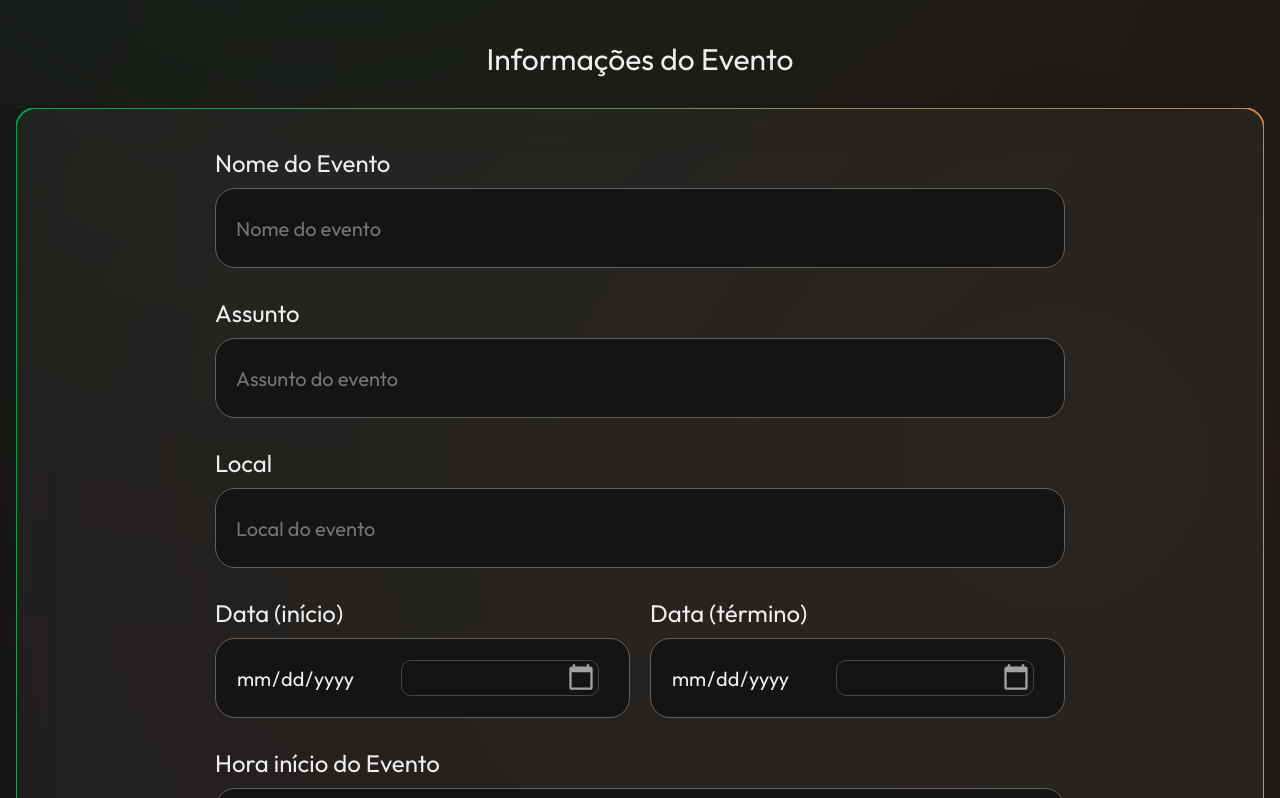
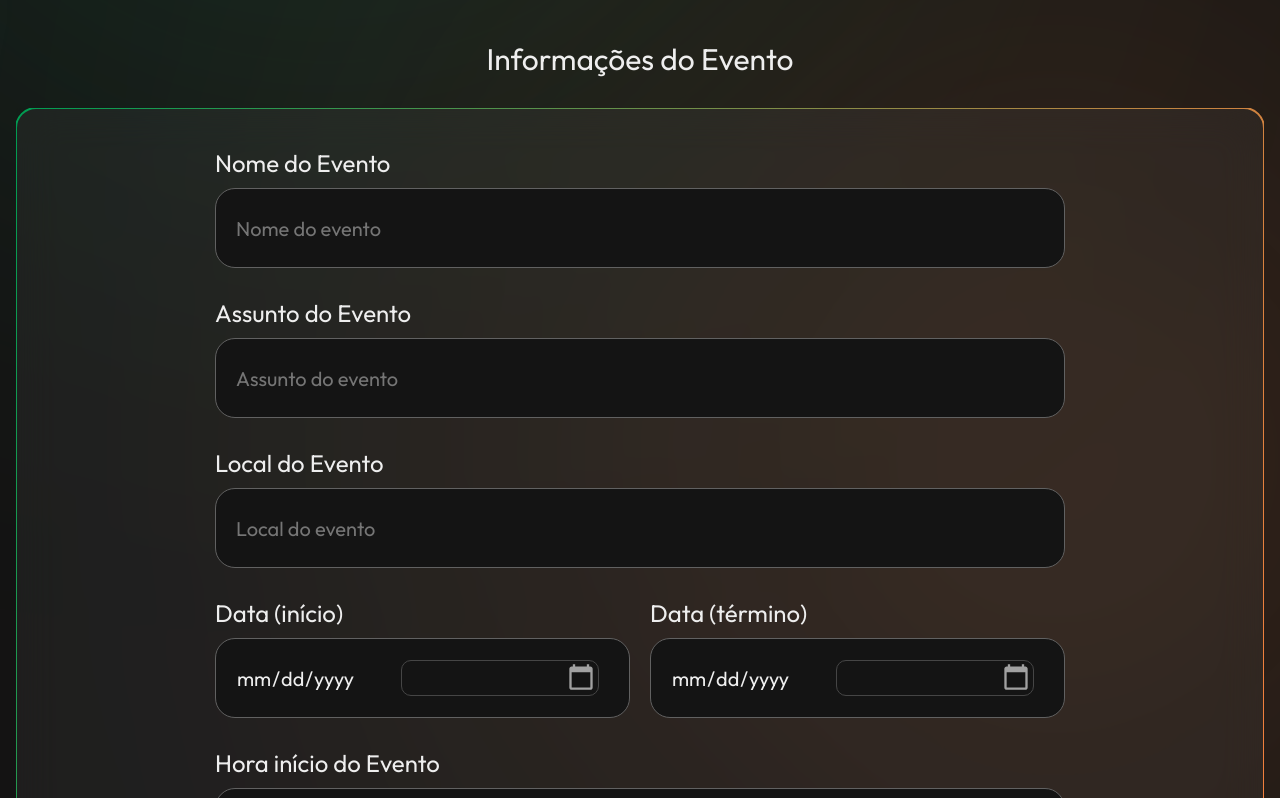
Before and after one commit to Pedro-Andre/Checkcerly-Backup, a React (Vite) app: page /criar-evento in a window 1280 px wide. Shown: the part 820-1618 px from the top of the page. Built offline with nearby package versions, Linux system fonts and the light colour scheme; no server answers.

Commit message:
Atualizando

```diff
--- a/src/App.css
+++ b/src/App.css
@@ -49,7 +49,7 @@ main::before,
   left: 0;
   z-index: -999;
   filter: blur(30rem);
-  opacity: 0.5;
+  opacity: 0.85;
 }
 
 main::after,
@@ -63,7 +63,7 @@ main::after,
   bottom: 50rem;
   right: 0;
   z-index: -999;
-  filter: blur(65rem);
+  filter: blur(35rem);
 }
 
 .login button {
--- a/src/assets/components/BottomSection/BottomSection.tsx
+++ b/src/assets/components/BottomSection/BottomSection.tsx
@@ -1,4 +1,4 @@
-import CreateEventBtn from "../Buttons/CreateEventBtn";
+import CreateEventBtn2 from "../Buttons/CreateEventBtn2";
 import "./BottomSection.css";
 
 function BottomSection() {
@@ -41,7 +41,7 @@ function BottomSection() {
               Vamos te ajudar a criar as informações do seu evento de forma
               simplificada
             </span>
-            <CreateEventBtn />
+            <CreateEventBtn2 />
           </div>
         </div>
         <div className="orb-1"></div>
--- /dev/null
+++ b/src/assets/components/Buttons/CreateEventBtn2.tsx
@@ -0,0 +1,13 @@
+import { Link } from "react-router-dom";
+
+function CreateEventBtn() {
+  return (
+    <Link to={"/criar-evento"}>
+      <button className="body-btn" type="submit">
+        Criar Evento
+      </button>
+    </Link>
+  );
+}
+
+export default CreateEventBtn;
--- a/src/assets/components/EventoContainer/EventoContainer.css
+++ b/src/assets/components/EventoContainer/EventoContainer.css
@@ -26,11 +26,8 @@
   margin-bottom: 15rem;
 }
 
-input[type="date"] {
-  cursor: pointer;
-}
-
-input[type="date"]::-webkit-calendar-picker-indicator {
+input[type="date"]::-webkit-calendar-picker-indicator,
+input[type="time"]::-webkit-calendar-picker-indicator {
   cursor: pointer;
   height: 3rem;
   width: 3rem;
@@ -42,6 +39,7 @@ input[type="date"]::-webkit-calendar-picker-indicator {
   padding-left: calc(80% - 15rem);
 }
 
-input[type="date"]::-webkit-calendar-picker-indicator:hover {
+input[type="date"]::-webkit-calendar-picker-indicator:hover,
+input[type="time"]::-webkit-calendar-picker-indicator:hover {
   opacity: 1;
 }
--- a/src/assets/components/EventoContainer/EventoContainer.tsx
+++ b/src/assets/components/EventoContainer/EventoContainer.tsx
@@ -100,7 +100,7 @@ const EventoContainer: React.FC = () => {
               />
             </label>
             <label htmlFor="event-theme">
-              Assunto
+              Assunto do Evento
               <input
                 required
                 type="text"
@@ -112,7 +112,7 @@ const EventoContainer: React.FC = () => {
               />
             </label>
             <label htmlFor="event-local">
-              Local
+              Local do Evento
               <input
                 required
                 type="text"
--- a/src/assets/components/HeroSection/HeroSection.tsx
+++ b/src/assets/components/HeroSection/HeroSection.tsx
@@ -1,5 +1,5 @@
 import "./HeroSection.css";
-import CreateEventBtn from "../Buttons/CreateEventBtn";
+import CreateEventBtn2 from "../Buttons/CreateEventBtn2";
 import HeroImg from "../imgs/HeroImg";
 
 function HeroSection() {
@@ -10,7 +10,7 @@ function HeroSection() {
           Planeje e Gerencie seus eventos de forma <span>fácil</span> e{" "}
           <span>simplificada</span>.
         </h3>
-        <CreateEventBtn />
+        <CreateEventBtn2 />
       </div>
       <div className="hero-img">
         <HeroImg></HeroImg>
--- a/src/assets/components/OrganizadorEvento/OrganizadorEvento.css
+++ b/src/assets/components/OrganizadorEvento/OrganizadorEvento.css
@@ -31,7 +31,8 @@
   row-gap: 1rem;
 }
 
-.inputs label input {
+.inputs label input,
+.inputs label input:active {
   border: 0.15rem solid var(--clr-black-300);
   background: var(--clr-black);
   border-radius: 2rem;
```
